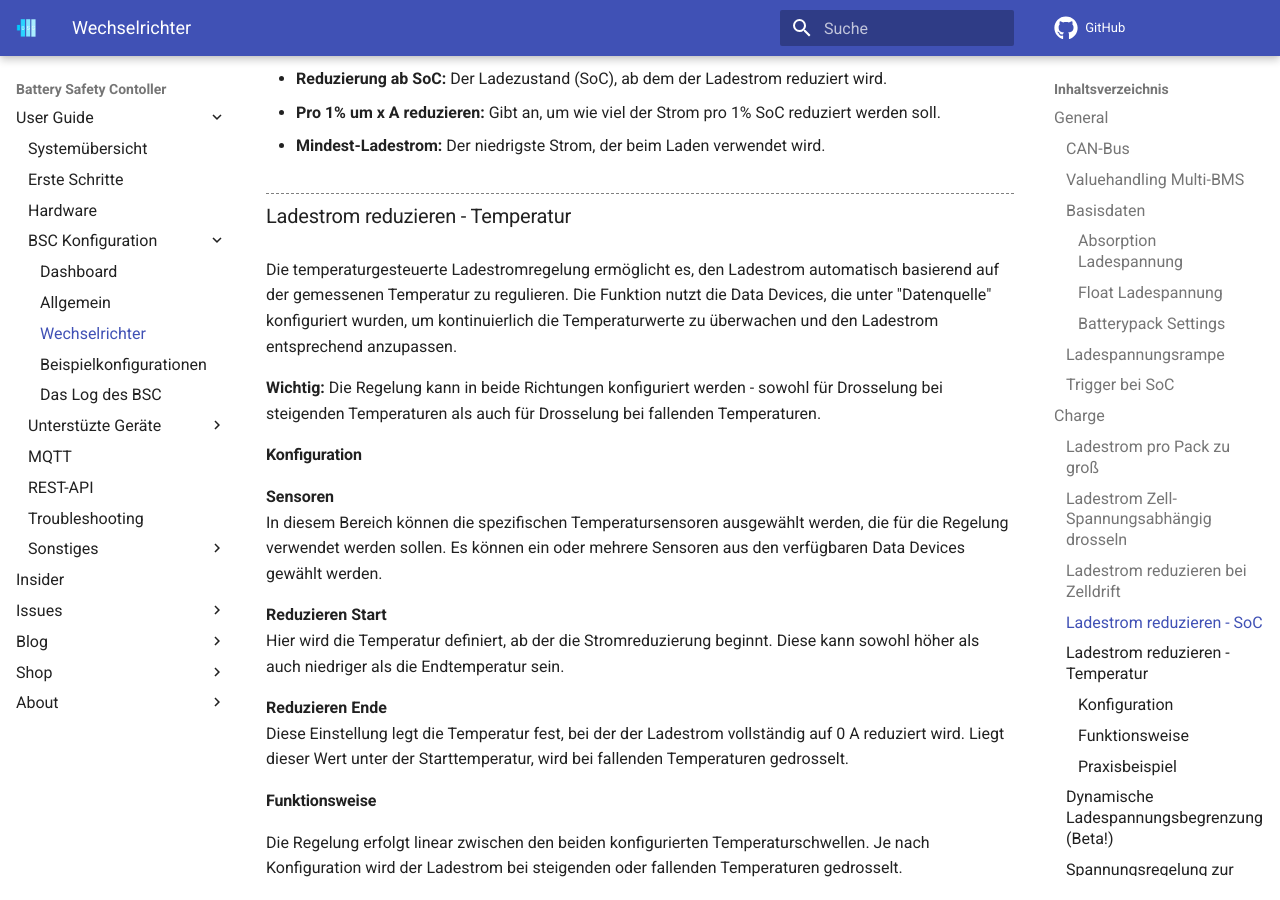
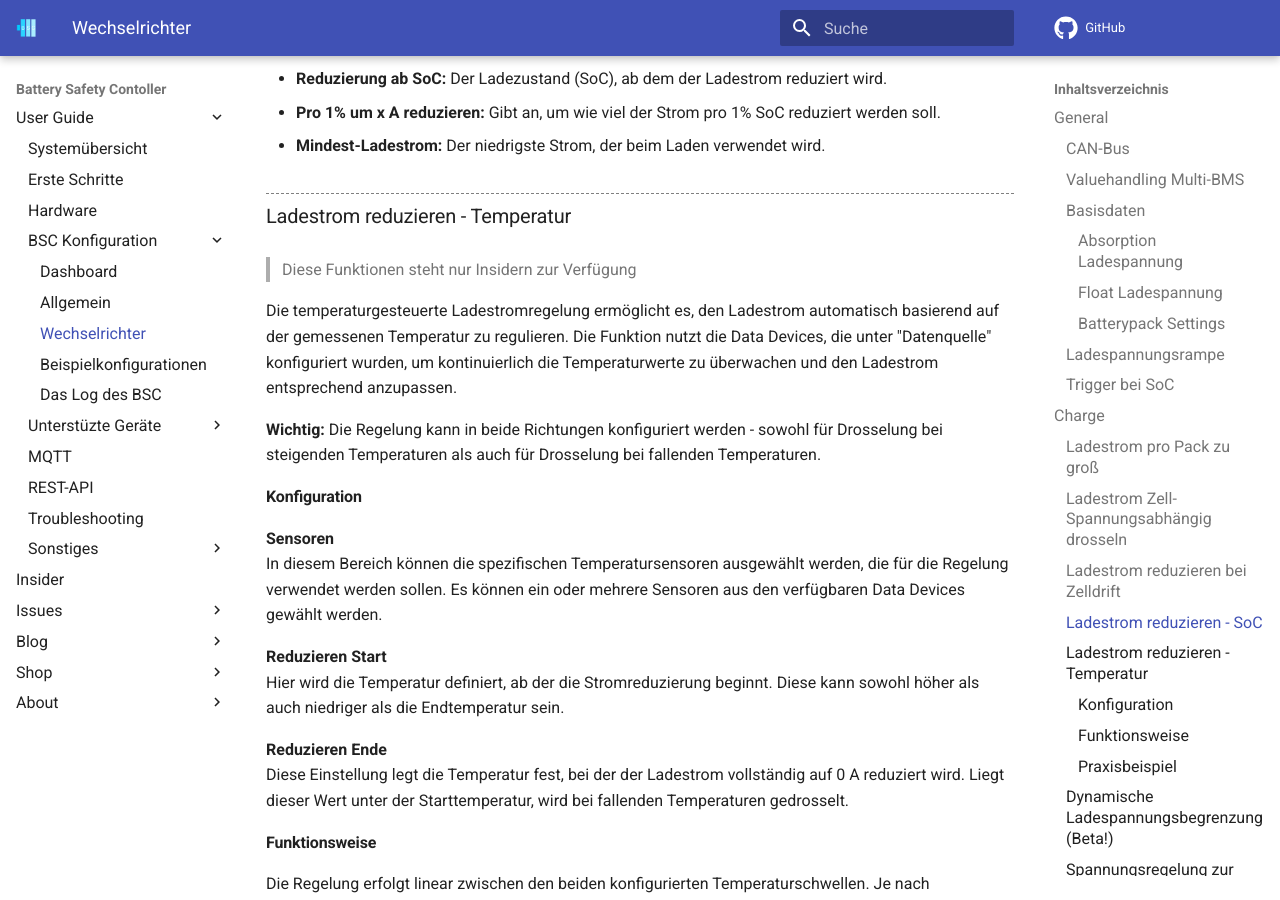
Before and after one commit to bsc-org/bsc, an MkDocs documentation site: the page built from docs/settings_inverter.md, in a window 1280 px wide and 900 px high, scrolled down 8010 px. Built offline with MkDocs 1.6.1 and Material for MkDocs 9.7.7, drawn with Linux system fonts in a browser that asks for light colours; comment, search, counter and statistics services are not loaded.

Commit message:
Ladestrom reduzieren - Temperatur Ergänzung

```diff
--- a/docs/settings_inverter.md
+++ b/docs/settings_inverter.md
@@ -145,6 +145,8 @@ Der Ladestrom wird reduziert, wenn der Ladezustand (State of Charge, SoC) einen
 * **Mindest-Ladestrom:** Der niedrigste Strom, der beim Laden verwendet wird.
 
 ### Ladestrom reduzieren - Temperatur
+> Diese Funktionen steht nur Insidern zur Verfügung
+
 Die temperaturgesteuerte Ladestromregelung ermöglicht es, den Ladestrom automatisch basierend auf der gemessenen Temperatur zu regulieren. Die Funktion nutzt die Data Devices, die unter "Datenquelle" konfiguriert wurden, um kontinuierlich die Temperaturwerte zu überwachen und den Ladestrom entsprechend anzupassen.
 
 **Wichtig:** Die Regelung kann in beide Richtungen konfiguriert werden - sowohl für Drosselung bei steigenden Temperaturen als auch für Drosselung bei fallenden Temperaturen.
```
